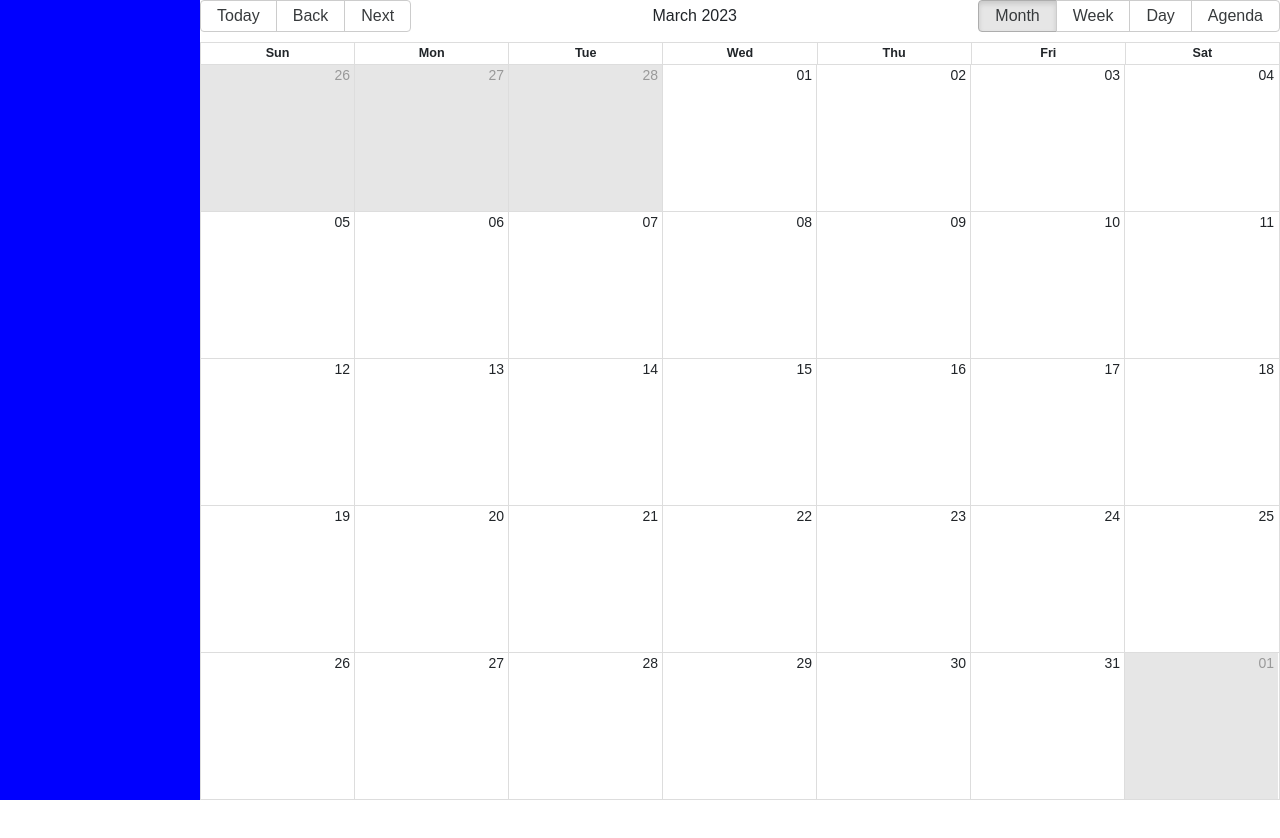
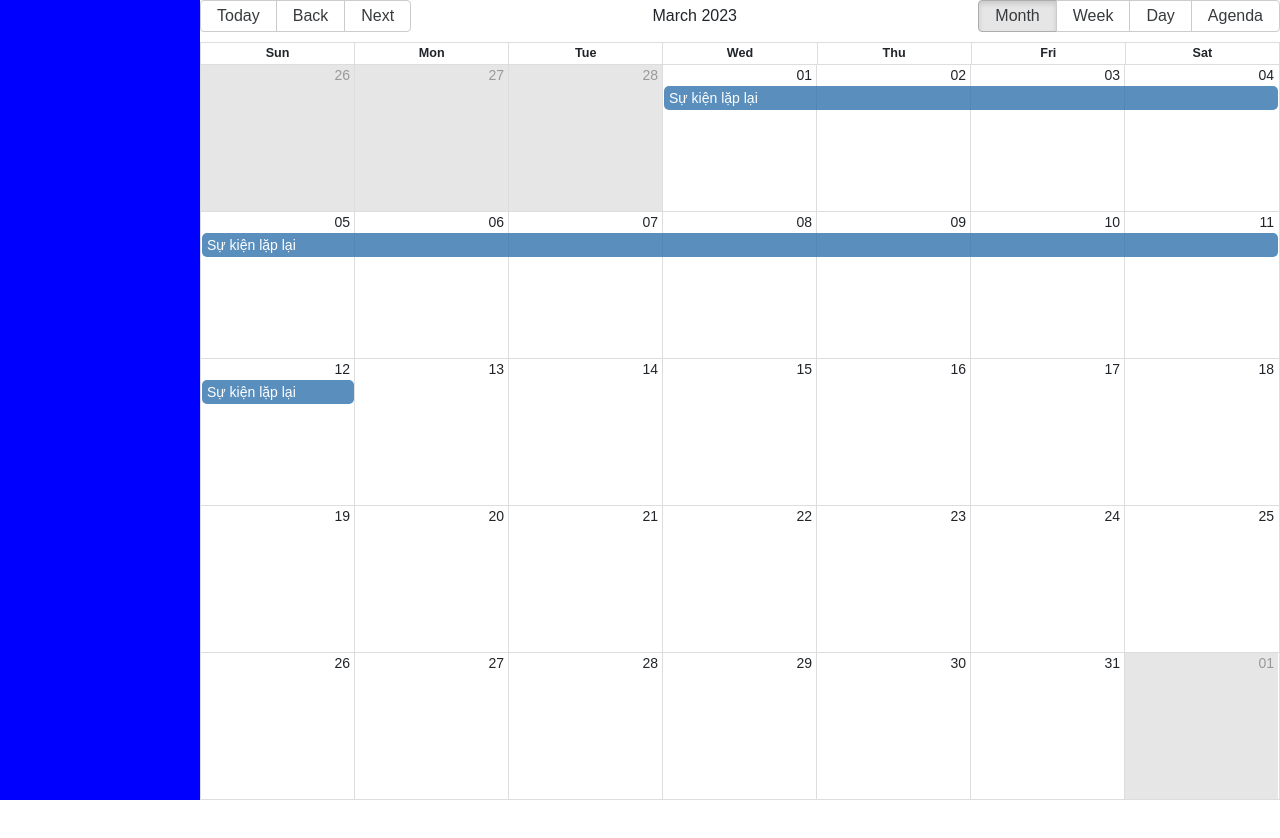
Before and after one commit to minhtrung0110/task_list, a React (Create React App) app: page /schedule in a window 1280 px wide. Shown: the top 838 px of the page. Built offline with nearby package versions, Linux system fonts and the light colour scheme.

Commit message:
build events property Calendar

```diff
--- a/src/pages/Schedule/index.jsx
+++ b/src/pages/Schedule/index.jsx
@@ -31,6 +31,18 @@ function SchedulePage(props) {
             start: new Date(),
             end: new Date(),
             description: 'Mô tả sự kiện B'
+        },
+        {
+            title: 'Sự kiện lặp lại',
+            start: new Date(2023, 2, 1, 10, 0), // Ngày bắt đầu
+            end: new Date(2023, 2, 12, 12, 0), // Ngày kết thúc
+            rrule: {
+                freq: 'weekly',
+                interval: 1,
+                byweekday: [moment.weekdays().indexOf('Wednesday')],
+                dtstart: new Date(2023, 2, 1),
+                until: new Date(2023, 4, 1),
+            },
         },
         // ...
     ];
@@ -127,6 +139,7 @@ function SchedulePage(props) {
                 selectable
                 scrollToTime={scrollToTime}
                 eventPropGetter={eventStyleGetter}
+                recurringEvents={events}
             />
         </div>
     );
```
